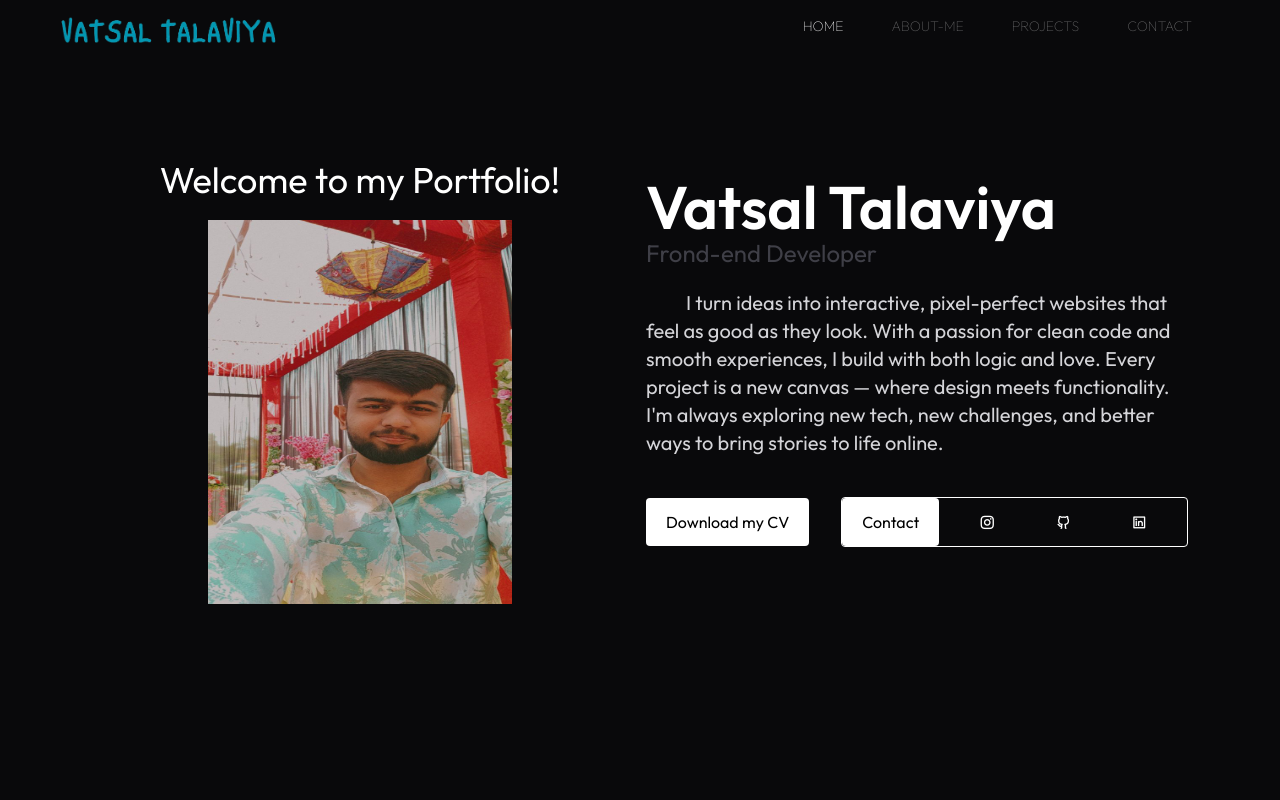
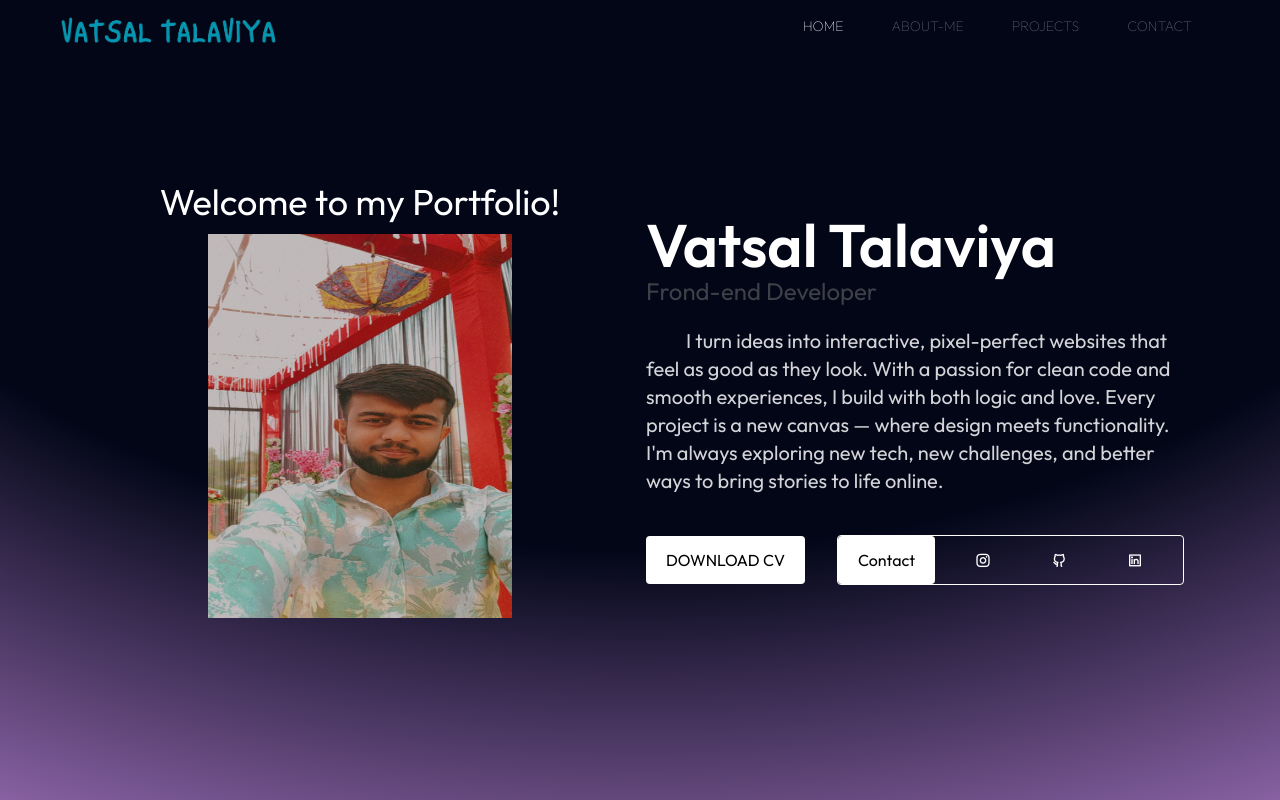
Before and after one commit to vatsaltalaviya/Portfolio, a React (Vite) app: page / in a window 1280 px wide. Built offline with nearby package versions, Linux system fonts and the light colour scheme.

Commit message:
add new ui elements and features

```diff
--- a/src/App.jsx
+++ b/src/App.jsx
@@ -1,20 +1,43 @@
-import React from 'react'
-import { Route, Routes, useLocation } from 'react-router-dom'
-import Home from './pages/Home'
-import Navbar from './components/Navbar'
-import Aboutme from './pages/Aboutme'
-import Project from './pages/Project'
-import Contact from './pages/Contact'
-import { AnimatePresence } from 'framer-motion'
+import React, { useEffect } from "react";
+import { Route, Routes, useLocation } from "react-router-dom";
+import Home from "./pages/Home";
+import Navbar from "./components/Navbar";
+import Aboutme from "./pages/Aboutme";
+import Project from "./pages/Project";
+import Contact from "./pages/Contact";
+import {
+  AnimatePresence,
+  motion,
+  useMotionTemplate,
+  useMotionValue,
+  animate,
+} from "framer-motion";
+
+const COLORS = ["#13ffaa", "#1e67c6", "#ce84cf", "#dd335c"];
 const App = () => {
+  const location = useLocation();
+  const color = useMotionValue(COLORS[0]);
+  const backgroundImage = useMotionTemplate`radial-gradient(125% 125% at 50% 0, #020617 55%,${color})`;
 
-  const location = useLocation();
+  useEffect(() => {
+    animate(color, COLORS, {
+      duration: 10,
+      ease: "easeInOut",
+      repeat: Infinity,
+      repeatType: "mirror",
+    });
+  }, []);
 
   return (
-
     <>
       <Navbar />
-      <AnimatePresence mode='wait'>
+      <motion.div
+        style={{
+          backgroundImage,
+        }}
+        className="py-10 px-20 w-full min-h-screen bg-zinc-950 text-white flex justify-center items-center"
+      >
+        <AnimatePresence mode="wait">
           <Routes location={location} key={location.pathname}>
             <Route index path="/" element={<Home />} />
             <Route path="/aboutme" element={<Aboutme />} />
@@ -22,8 +45,9 @@ const App = () => {
             <Route path="/Contact" element={<Contact />} />
           </Routes>
         </AnimatePresence>
+      </motion.div>
     </>
-  )
-}
+  );
+};
 
-export default App
+export default App;
--- /dev/null
+++ b/src/components/FlipAnimation.jsx
@@ -0,0 +1,36 @@
+import React from "react";
+import { motion } from "framer-motion";
+
+const FlipAnimation = ({ children}) => {
+  return (
+    <motion.p
+      initial="initial"
+      whileHover="hovered"
+      download
+      className="whitespace-nowrap text-center relative block overflow-hidden uppercase"
+
+    >
+      <motion.span
+      className="inline-block"
+        variants={{
+          initial: { y: 0 },
+          hovered: { y: "-100%" },
+        }}
+      >
+        {children}
+      </motion.span>
+
+      <motion.span
+        className="absolute inset-0 inline-block"
+        variants={{
+          initial: { y: "100%" },
+          hovered: { y: 0 },
+        }}
+      >
+        {children}
+      </motion.span>
+    </motion.p>
+  );
+};
+
+export default FlipAnimation;
--- a/src/index.css
+++ b/src/index.css
@@ -5,7 +5,10 @@
   font-family: 'Outfit', sans-serif;
 }
 body{
-  @apply bg-zinc-950
+  @apply bg-[#020617]
+}
+.scroll::-webkit-scrollbar{
+  display: none;
 }
 
 .active li{
@@ -19,7 +22,7 @@ body{
   width: 100%;
   height: 100vh;
   transform-origin: bottom;
-  background: #c5d6c6;
+  background: #07011f;
 }
 
 .slide-out{
@@ -29,5 +32,5 @@ body{
   width: 100%;
   height: 100vh;
   transform-origin: top;
-  background: #c5d6c6;
+  background: #07011f;
 }
--- a/src/pages/Contact.jsx
+++ b/src/pages/Contact.jsx
@@ -1,12 +1,13 @@
 import React from "react";
 import { Link } from "react-router-dom";
 import Transition from "../Transition";
+import FlipAnimation from "../components/FlipAnimation";
 
 const Contact = () => {
   return (
-    <div className="py-20 px-20 w-full mt-10 bg-zinc-950 text-white flex flex-col justify-center items-center">
+    <>
       <div className="w-full md:w-2xl flex flex-col justify-center gap-5">
-        <h1 className="text-6xl text-center py-8">Contact</h1>
+        <h1 className="text-4xl text-center py-8">Contact</h1>
 
         <div className="md:w-full rounded p-2 flex flex-col md:flex-row">
           <div className="w-full h-full p-3.5">
@@ -28,19 +29,25 @@ const Contact = () => {
                   </span>
                   <ul className="px-3 py-3 md:py-0 md:px-5 flex flex-col md:flex-row items-center border justify-start gap-5">
                     <Link to="https://www.instagram.com/vatsaltalaviyaaa/">
+                    <FlipAnimation>
                       <li className="md:px-5 ">
                         <i className="ri-instagram-line"></i>
                       </li>
+                      </FlipAnimation>
                     </Link>
                     <Link to="https://github.com/vatsaltalaviya">
+                    <FlipAnimation>
                       <li className="md:px-5">
                         <i className="ri-github-line"></i>
                       </li>
+                      </FlipAnimation>
                     </Link>
                     <Link to="https://www.linkedin.com/in/vatsal-talaviya-028954299/">
+                    <FlipAnimation>
                       <li className="md:px-5">
                         <i className="ri-linkedin-box-line"></i>
                       </li>
+                      </FlipAnimation>
                     </Link>
                   </ul>
                 </div>
@@ -48,7 +55,7 @@ const Contact = () => {
             </div>
           </div>
         </div>
-      </div>
+      </>
   );
 };
 
--- a/src/pages/Home.jsx
+++ b/src/pages/Home.jsx
@@ -2,13 +2,14 @@ import React from "react";
 import main from "../assets/hero.jpg";
 import { Link } from "react-router-dom";
 import Transition from "../Transition";
+import FlipAnimation from "../components/FlipAnimation";
 
 const Home = () => {
   return (
-    <div className="py-10 px-20 w-full bg-zinc-950 text-white flex justify-center items-center">
-      <div className="flex flex-col md:flex-col lg:flex-row md:py-20 overflow-y-hidden justify-center items-center w-full">
-        <div className="md:w-1/2 text-white py-3 md:p-5 flex flex-col justify-center items-center">
-          <h1 className="w-full text-2xl md:text-4xl py-5 text-center">
+    <>
+      <div className="flex flex-col md:flex-col lg:flex-row md:py-20 overflow-y-hidden justify-center items-center w-full scroll">
+        <div className="md:w-1/2 text-white py-3 md:p-5 flex flex-col justify-center items-center scroll">
+          <h1 className="w-full text-2xl md:text-4xl pb-3 text-center">
             Welcome to my Portfolio!
           </h1>
           <div className="overflow-hidden rounded">
@@ -26,20 +27,20 @@ const Home = () => {
             new tech, new challenges, and better ways to bring stories to life
             online.
           </p>
-          <div className="py-5 flex md:flex-col lg:flex-row flex-col justify-start gap-3 items-center">
-            <a href="/Vatsal-TalaviyaCV.pdf" download className="bg-white text-black px-5 py-3 rounded cursor-pointer">Download my CV</a>
+          <div className="pt-5 flex md:flex-col lg:flex-row flex-col justify-start gap-3 items-center">
+            <a href="/Vatsal-TalaviyaCV.pdf" download className="bg-white text-black px-5 py-3 rounded cursor-pointer"><FlipAnimation>Download CV</FlipAnimation></a>
             <div className="rounded flex  flex-col md:flex-row justify-start ml-0 md:ml-5 border">
               <span className="bg-white text-black px-12 md:px-5 py-3 rounded">Contact</span>
               <ul className="px-3 py-3 md:py-0 md:px-5 flex flex-col md:flex-row items-center justify-start gap-5">
-                <Link to='https://www.instagram.com/vatsaltalaviyaaa/'><li className="md:px-5 "><i className="ri-instagram-line"></i></li></Link>
-                <Link to='https://github.com/vatsaltalaviya'><li className="md:px-5"><i className="ri-github-line"></i></li></Link>
-                <Link to='https://www.linkedin.com/in/vatsal-talaviya-028954299/'><li className="md:px-5"><i className="ri-linkedin-box-line"></i></li></Link>
+                <Link to='https://www.instagram.com/vatsaltalaviyaaa/'><FlipAnimation><li className="md:px-5 "><i className="ri-instagram-line"></i></li></FlipAnimation></Link>
+                <Link to='https://github.com/vatsaltalaviya'><FlipAnimation><li className="md:px-5"><i className="ri-github-line"></i></li></FlipAnimation></Link>
+                <Link to='https://www.linkedin.com/in/vatsal-talaviya-028954299/'><FlipAnimation><li className="md:px-5"><i className="ri-linkedin-box-line"></i></li></FlipAnimation></Link>
               </ul>
             </div>
           </div>
         </div>
       </div>
-    </div>
+    </>
   );
 };
 
--- a/src/pages/Project.jsx
+++ b/src/pages/Project.jsx
@@ -31,9 +31,9 @@ const Project = () => {
 
     ]
   return (
-    <div className="py-20 px-20 w-full mt-10 bg-zinc-950 text-white flex flex-col justify-center items-center">
+    <>
       <div className="w-full md:w-2xl flex flex-col justify-center gap-5">
-        <h1 className="text-6xl text-center py-8">Projects</h1>
+        <h1 className="text-4xl text-center py-8">Projects</h1>
         {projects.map((project, index) => (
             <Link key={index} to={project.url}>
             <div className="md:w-full border rounded p-2 flex flex-col md:flex-row">
@@ -52,7 +52,7 @@ const Project = () => {
         ))}
 
       </div>
-    </div>
+    </>
   );
 };
 
```
Also changed, not shown: src/components/Navbar.jsx (+92 -26 lines), src/pages/Aboutme.jsx (+19 -13 lines). Lines whose indentation alone changed are shown as unchanged.
